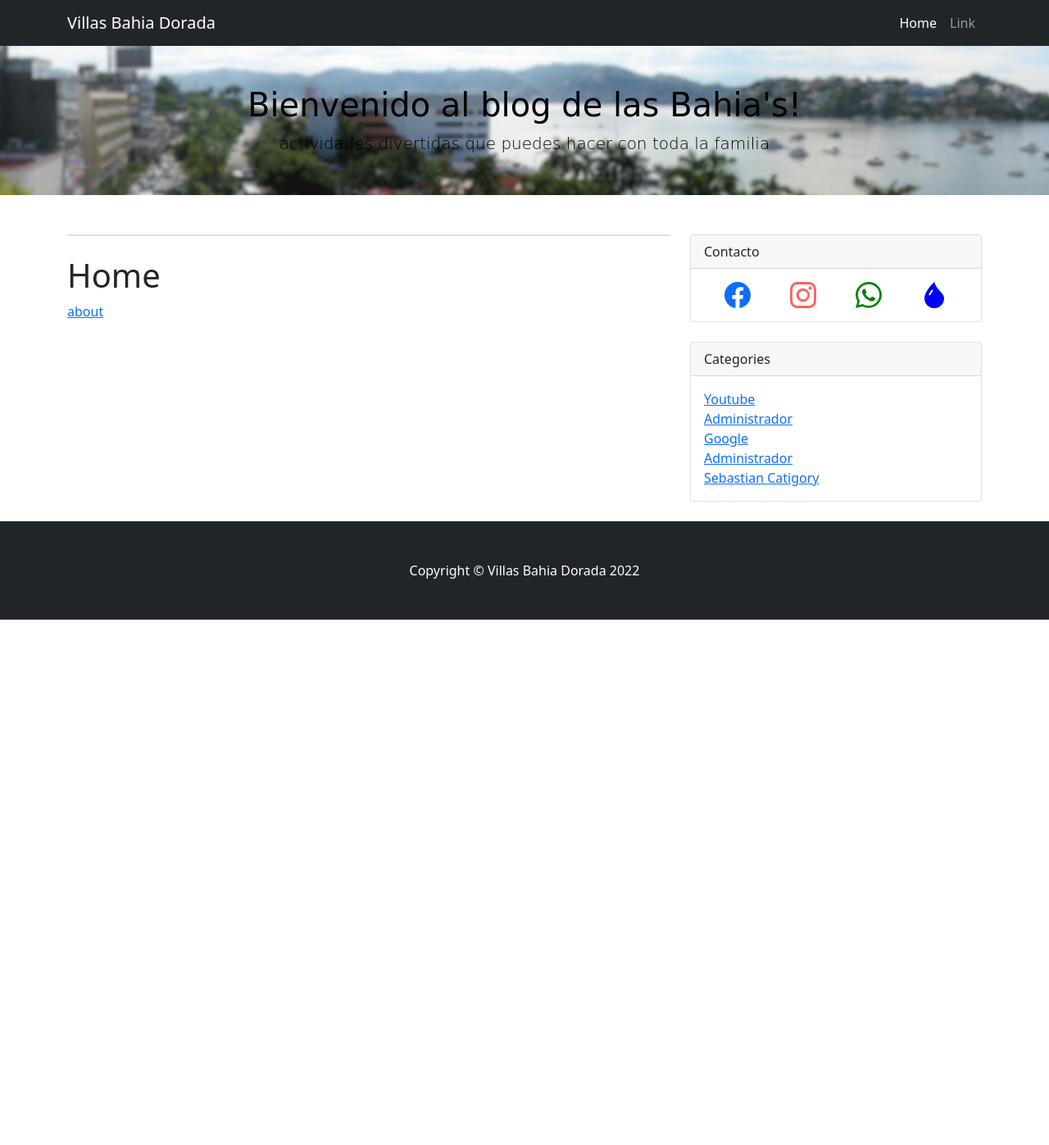
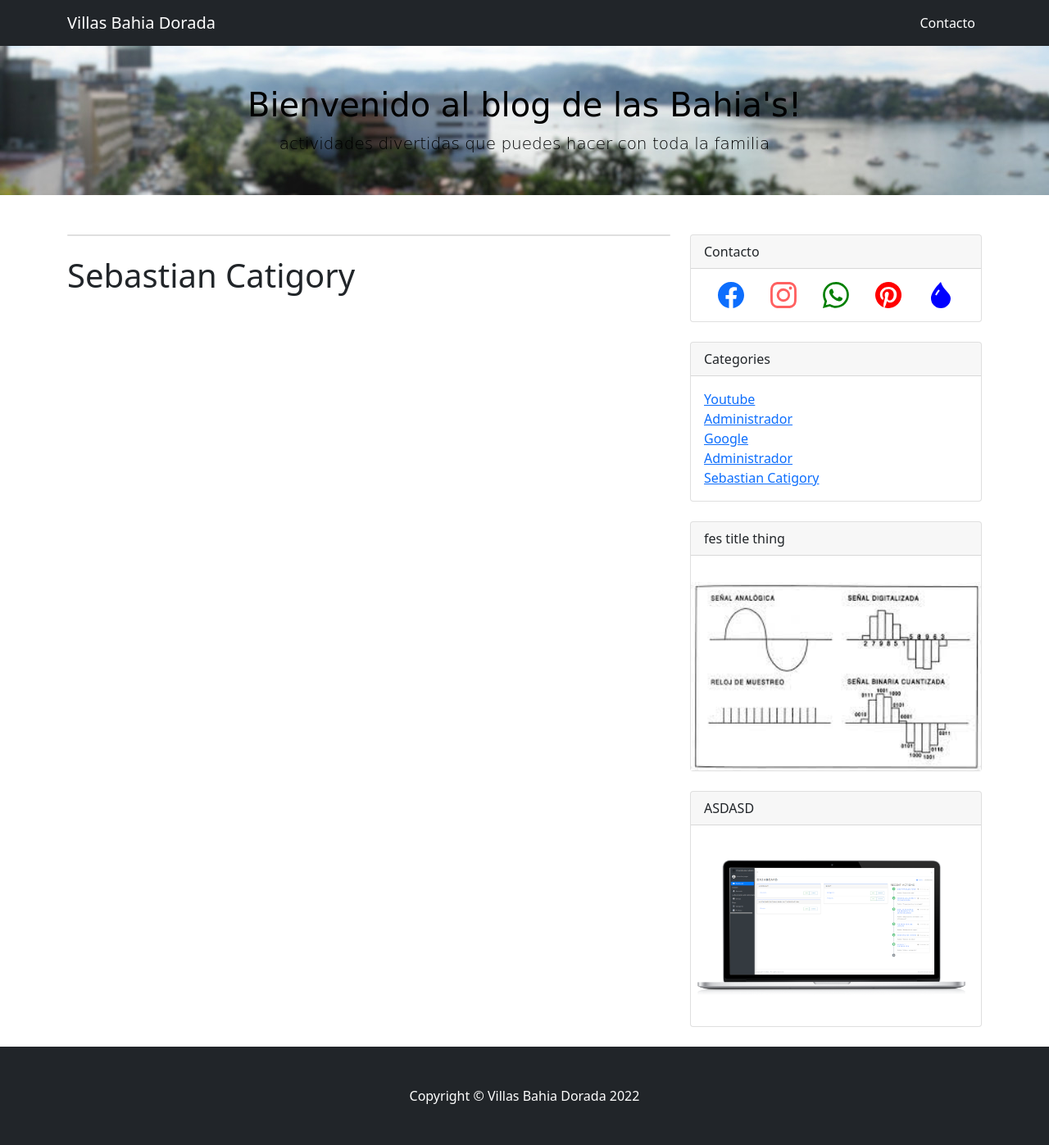
Before and after one commit to SebastianMou/Ensocio_pro_blogV1--villa-testing-, a Django app: a page that uses templates/store/base.html in a window 1280 px wide. Shown: the whole page at 82% size. Before the commit the page ends 756 px from the top, so only its background shows below. Run offline with Django 3.2, Linux system fonts and the light colour scheme; data comes from the database, SQL or seed files in the repository; both versions use the stored data as it was after the commit; some libraries are stand-ins or nearby versions; some web fonts are replaced.

Commit message:
structural done

```diff
--- a/requirements.txt
+++ b/requirements.txt
@@ -1,5 +1,7 @@
 asgiref==3.5.2
 Django==3.2.6
+django-jazzmin==2.5.0
+django-tinymce==3.3.0
 Pillow==9.1.1
 pytz==2022.1
 six==1.16.0
--- a/store/models.py
+++ b/store/models.py
@@ -27,7 +27,7 @@
     video = models.URLField(max_length=300, default='https://www.youtube.com/embed/')
     image = models.ImageField(upload_to='images/', default='images/default.png')
     slug = models.SlugField(max_length=255)
-    price = models.DecimalField(max_digits=4, decimal_places=2)
+    price = models.DecimalField(max_digits=7, decimal_places=2)
     in_stock = models.BooleanField(default=True)
     is_active = models.BooleanField(default=True)
     created = models.DateTimeField(auto_now_add=True)
@@ -55,4 +55,5 @@
     facebook = models.URLField(max_length=255, null=True)
     instagram = models.URLField(max_length=255, null=True)
     whatsapp = models.URLField(max_length=255, null=True)
+    pinterest = models.URLField(max_length=255, null=True)
     blog = models.URLField(max_length=255, null=True)
--- a/store/views.py
+++ b/store/views.py
@@ -19,7 +19,9 @@
     return render(request, 'store/home.html', {'products':products, 'productsss':productsss ,'ferwidget':ferwidget, 'comunicationslinks':comunicationslinks})
 
 def about(request):
-    return render(request, 'store/about.html')
+    comunicationslinks = get_object_or_404(ComunicationsLinks)
+    ferwidget = FerWidget.objects.all()
+    return render(request, 'store/about.html', {'ferwidget':ferwidget, 'comunicationslinks':comunicationslinks})
 
 def product_detail(request, slug):
     product = get_object_or_404(Product, slug=slug, in_stock=True)
@@ -30,4 +32,6 @@
 def category_list(request, category_slug):
     category = get_object_or_404(Category, slug=category_slug)
     products = Product.objects.filter(category=category)
-    return render(request, 'store/products/category.html', {'category': category, 'products': products})
+    ferwidget = FerWidget.objects.all()
+    comunicationslinks = get_object_or_404(ComunicationsLinks)
+    return render(request, 'store/products/category.html', {'category': category, 'products': products, 'ferwidget':ferwidget, 'comunicationslinks':comunicationslinks})
--- a/templates/store/base.html
+++ b/templates/store/base.html
@@ -27,10 +27,7 @@
                         <div class="collapse navbar-collapse" id="navbarSupportedContent">
                             <ul class="navbar-nav me-auto mb-2 mb-lg-0">
                               <li class="nav-item">
-                                <a class="nav-link active" aria-current="page" href="#">Home</a>
-                              </li>
-                              <li class="nav-item">
-                                <a class="nav-link" href="#">Link</a>
+                                <a class="nav-link active" aria-current="page" href="{% url 'store:about' %}">Contacto</a>
                               </li>
                             </ul>
                         </div>
@@ -83,6 +80,11 @@
                                         <path d="M13.601 2.326A7.854 7.854 0 0 0 7.994 0C3.627 0 .068 3.558.064 7.926c0 1.399.366 2.76 1.057 3.965L0 16l4.204-1.102a7.933 7.933 0 0 0 3.79.965h.004c4.368 0 7.926-3.558 7.93-7.93A7.898 7.898 0 0 0 13.6 2.326zM7.994 14.521a6.573 6.573 0 0 1-3.356-.92l-.24-.144-2.494.654.666-2.433-.156-.251a6.56 6.56 0 0 1-1.007-3.505c0-3.626 2.957-6.584 6.591-6.584a6.56 6.56 0 0 1 4.66 1.931 6.557 6.557 0 0 1 1.928 4.66c-.004 3.639-2.961 6.592-6.592 6.592zm3.615-4.934c-.197-.099-1.17-.578-1.353-.646-.182-.065-.315-.099-.445.099-.133.197-.513.646-.627.775-.114.133-.232.148-.43.05-.197-.1-.836-.308-1.592-.985-.59-.525-.985-1.175-1.103-1.372-.114-.198-.011-.304.088-.403.087-.088.197-.232.296-.346.1-.114.133-.198.198-.33.065-.134.034-.248-.015-.347-.05-.099-.445-1.076-.612-1.47-.16-.389-.323-.335-.445-.34-.114-.007-.247-.007-.38-.007a.729.729 0 0 0-.529.247c-.182.198-.691.677-.691 1.654 0 .977.71 1.916.81 2.049.098.133 1.394 2.132 3.383 2.992.47.205.84.326 1.129.418.475.152.904.129 1.246.08.38-.058 1.171-.48 1.338-.943.164-.464.164-.86.114-.943-.049-.084-.182-.133-.38-.232z"/>
                                     </svg>
                                 </a>
+                                <a class="col" style="color: red;" href="{{ comunicationslinks.pinterest }}">
+                                    <svg xmlns="http://www.w3.org/2000/svg" width="32" height="32" fill="currentColor" class="bi bi-pinterest" viewBox="0 0 16 16">
+                                        <path d="M8 0a8 8 0 0 0-2.915 15.452c-.07-.633-.134-1.606.027-2.297.146-.625.938-3.977.938-3.977s-.239-.479-.239-1.187c0-1.113.645-1.943 1.448-1.943.682 0 1.012.512 1.012 1.127 0 .686-.437 1.712-.663 2.663-.188.796.4 1.446 1.185 1.446 1.422 0 2.515-1.5 2.515-3.664 0-1.915-1.377-3.254-3.342-3.254-2.276 0-3.612 1.707-3.612 3.471 0 .688.265 1.425.595 1.826a.24.24 0 0 1 .056.23c-.061.252-.196.796-.222.907-.035.146-.116.177-.268.107-1-.465-1.624-1.926-1.624-3.1 0-2.523 1.834-4.84 5.286-4.84 2.775 0 4.932 1.977 4.932 4.62 0 2.757-1.739 4.976-4.151 4.976-.811 0-1.573-.421-1.834-.919l-.498 1.902c-.181.695-.669 1.566-.995 2.097A8 8 0 1 0 8 0z"/>
+                                    </svg>
+                                </a>
                                 <a class="col" style="color: blue;" href="{{ comunicationslinks.blog }}">
                                     <svg xmlns="http://www.w3.org/2000/svg" width="32" height="32" fill="currentColor" class="bi bi-droplet-fill" viewBox="0 0 16 16">
                                         <path d="M8 16a6 6 0 0 0 6-6c0-1.655-1.122-2.904-2.432-4.362C10.254 4.176 8.75 2.503 8 0c0 0-6 5.686-6 10a6 6 0 0 0 6 6ZM6.646 4.646l.708.708c-.29.29-1.128 1.311-1.907 2.87l-.894-.448c.82-1.641 1.717-2.753 2.093-3.13Z"/>
--- a/templates/store/products/category.html
+++ b/templates/store/products/category.html
@@ -1,25 +1,20 @@
 {% extends 'store/base.html' %}
 
 {% block content %}
-<h1>Home</h1>
-<a href="{% url 'store:about' %}">about</a>
-
-<div class="container">
-  <div class="row">
+<h1>{{category.name|title}}</h1>
+<div class="row align-items-center">
     {% for product in products %}
-      <div class="col">
-        <div class="card">
-          <img style="width: 50%; height: 50%;" src="{{ product.image.url }}" class="card-img-top" alt="...">
+    <div class="col-lg-6">
+      <div class="card mb-4">
+        <a href="#!"><img class="card-img-top" src="{{ product.image.url }}" alt="..." /></a>
           <div class="card-body">
-            <h5 class="card-title">{{ product.title }}</h5>
-            <h6>{{ product.category }}</h6>
-            <p class="card-text">{{ product.description|slice:":9" }}.</p>
-            <a href="{{ product.get_absolute_url }}" class="btn btn-primary">Go somewhere</a>
-            <small>{{ product.created }}</small>
+            <div class="small text-muted">{{ product.created }}</div>
+            <h2 class="card-title h4">{{ product.title }}</h2>
+            <p class="card-text">{{ product.description_title|slice:"90" }}...</p>
+            <a class="btn btn-primary" href="{{ product.get_absolute_url }}">leer mas →</a>
           </div>
-        </div>
       </div>
+    </div>
     {% endfor %}
-  </div>
 </div>
 {% endblock content %}
```
Also changed, not shown: templates/store/about.html (+20 -2 lines), templates/store/home.html (+5 -5 lines), db.sqlite3, media/images/450_1000_j8rCk9v.jpg (added), media/images/IDbox2-1-600x341_rFzHVCc.png (added), media/images/Mapa_Leal.png (added), static/img/ferrrr.png (added), store/migrations/0012_comunicationslinks_pintrist.py (added), store/migrations/0013_rename_pintrist_comunicationslinks_pinterest.py (added).
